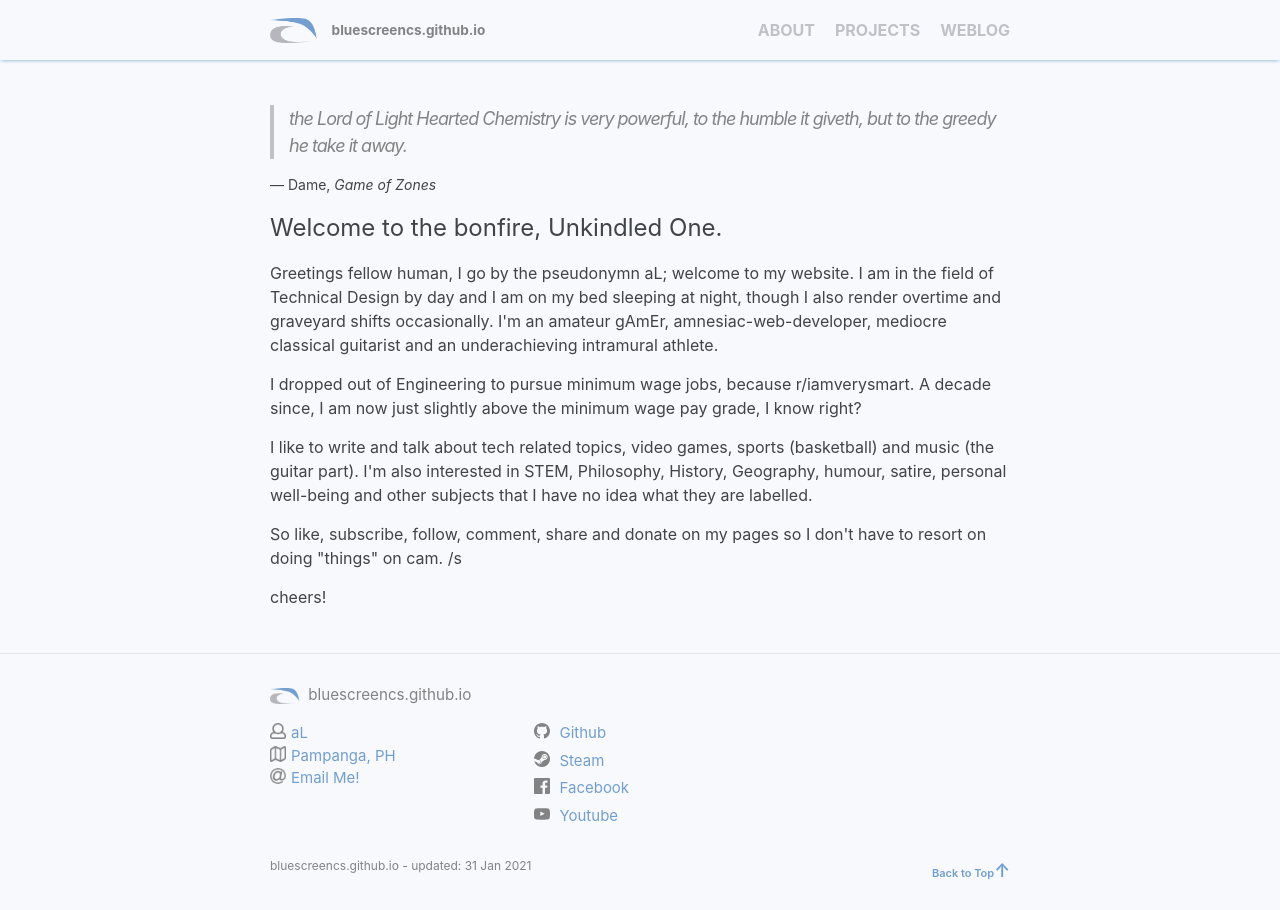
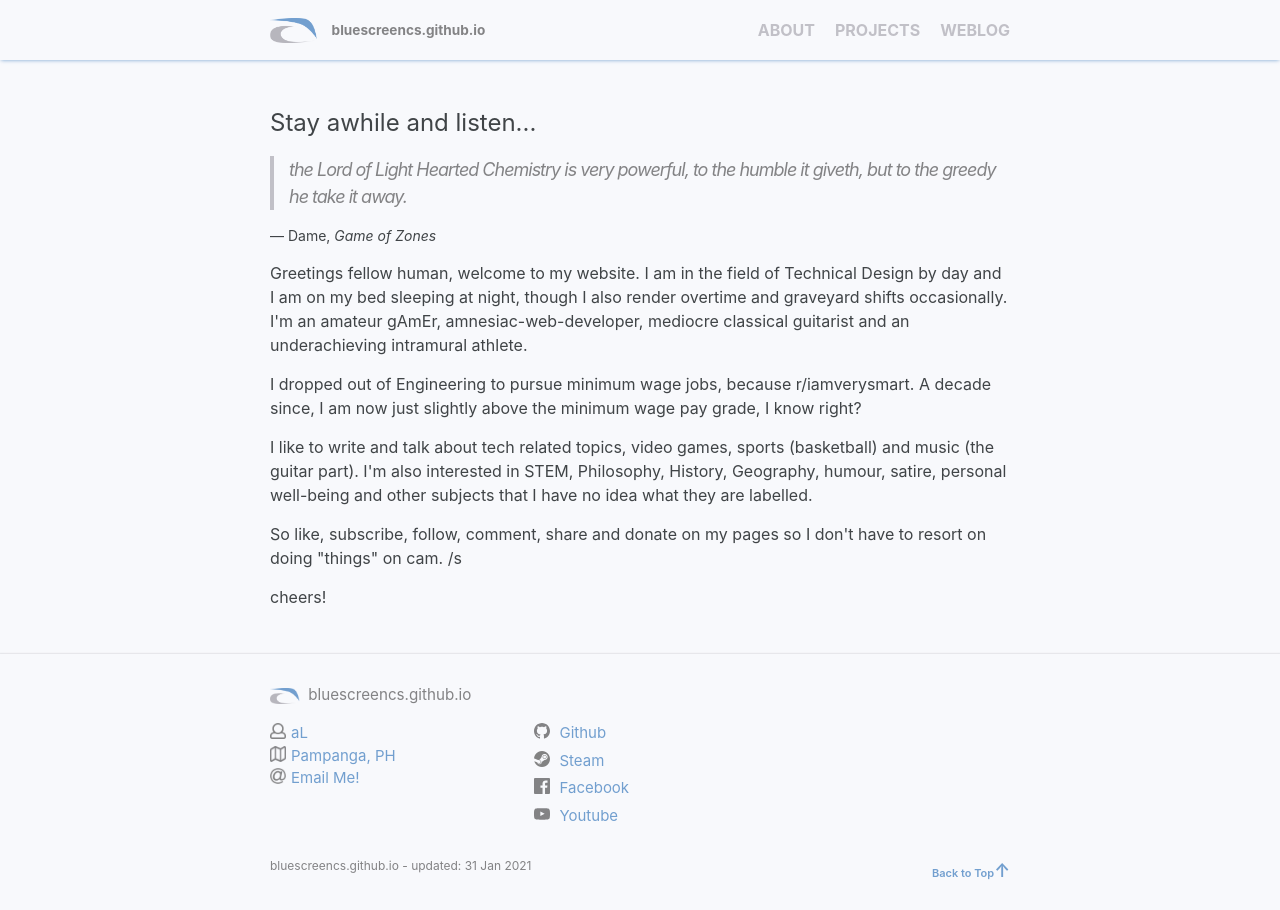
Before and after one commit to bluescreencs/bluescreen.github.io, a Jekyll site: the page built from index.html, in a window 1280 px wide and 1014 px high, cut to the strip 0-910 px from the top of the window. Built offline with Jekyll 4.4.1, drawn with Linux system fonts in a browser that asks for light colours.

Commit message:
added random greetings

```diff
--- /dev/null
+++ b/_includes/greetings.html
@@ -0,0 +1,26 @@
+<p><h2><span id="greetings"></span></h2></p>
+
+<script>
+    (function addRandomGreetings() {
+        const greetings =
+            [
+               "Welcome to the bonfire, Unkindled One!" ,
+               "Stay awhile and listen..."
+            ]
+
+
+        /* RNG */
+        function getRNG(){
+            return Math.floor(Math.random()*Math.floor(greetings.length));
+        };
+
+        const rng = getRNG()
+
+        g = document.getElementById("greetings");
+
+        console.log(greetings[rng]);
+
+        g.innerHTML = greetings[rng];
+
+    })();
+</script>
--- a/_sass/styles/_background.scss
+++ b/_sass/styles/_background.scss
@@ -4,9 +4,9 @@
   }
 
   // applied in footer
-.bgDark {
-  background-color: $black;
-}
+// .bgDark {
+//   background-color: $black;
+// }
 
 // landing page background
 // #homePage {
--- a/index.html
+++ b/index.html
@@ -3,11 +3,9 @@ layout: default
 title: About
 ---
 <div id="homePage">
+{%- include greetings.html -%}
 {%- include quotes.html -%}
-
-<p><h2>Welcome to the bonfire, Unkindled One.</h2></p>
-
-<p>Greetings fellow human, I go by the pseudonymn aL; welcome to my website. I am in the field of Technical Design by day and I am on my bed sleeping at night, though I also render overtime and graveyard shifts occasionally. I'm an amateur gAmEr, amnesiac-web-developer, mediocre classical guitarist and an underachieving intramural athlete.</p>
+<p>Greetings fellow human, welcome to my website. I am in the field of Technical Design by day and I am on my bed sleeping at night, though I also render overtime and graveyard shifts occasionally. I'm an amateur gAmEr, amnesiac-web-developer, mediocre classical guitarist and an underachieving intramural athlete.</p>
 
 <p>I dropped out of Engineering to pursue minimum wage jobs, because r/iamverysmart. A decade since, I am now just slightly above the minimum wage pay grade, I know right?</p>
 
```
Also changed, not shown: _sass/layout/components/_about.scss (added, +195 -0 lines).
